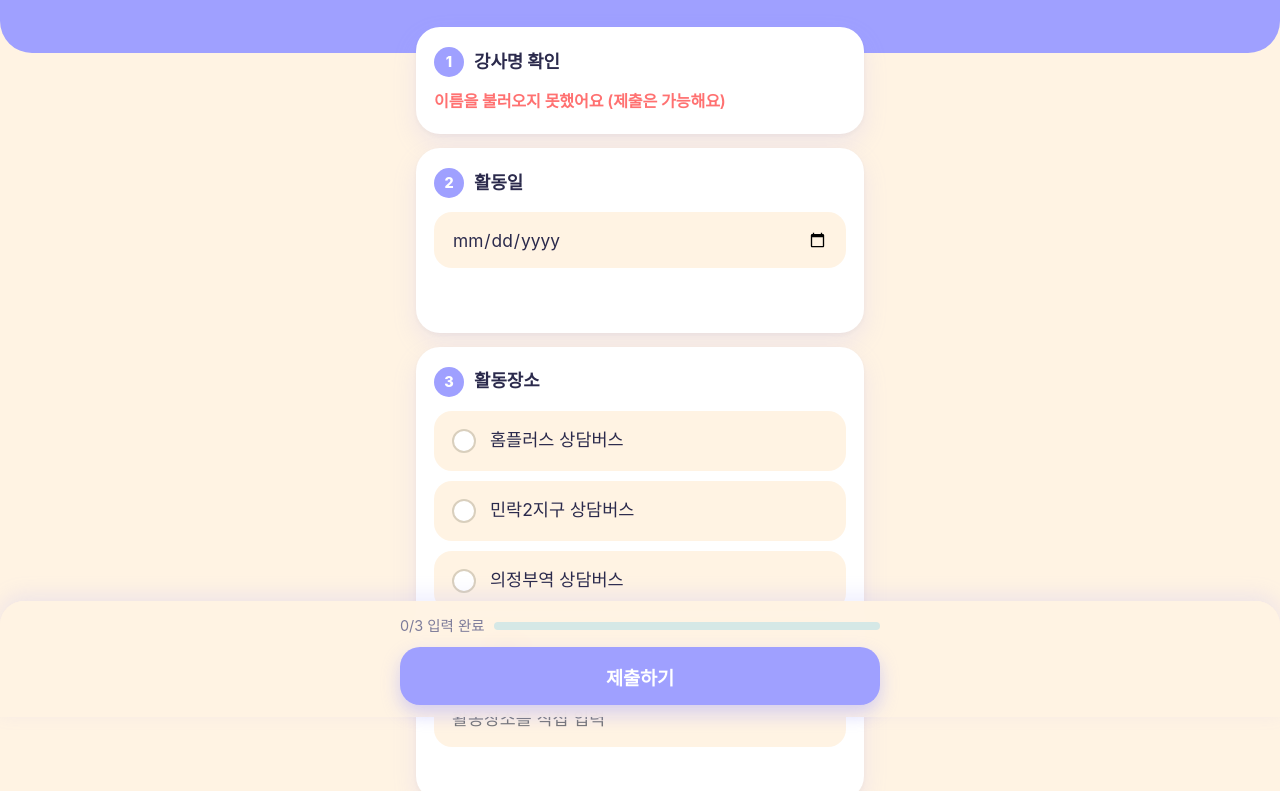
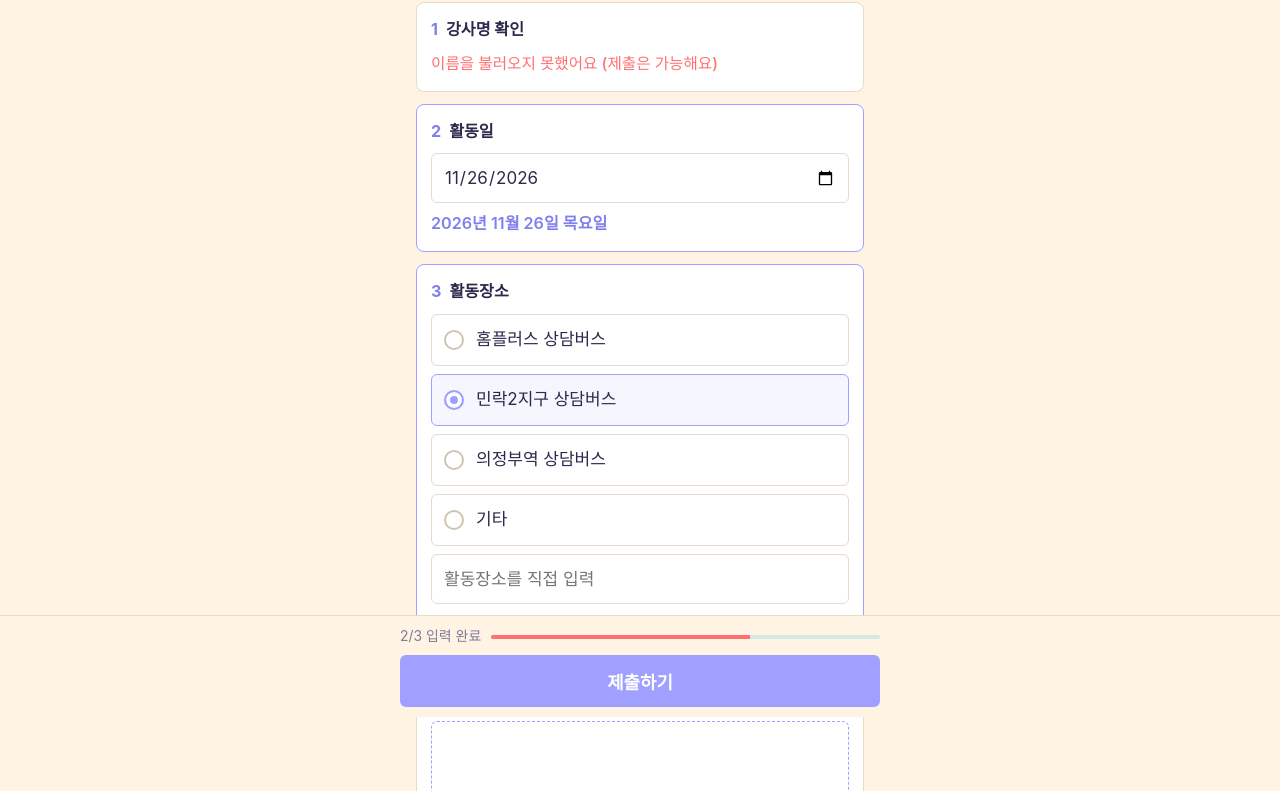
Before and after one commit to gluon00/forten1318, a plain HTML site: page Instructorfee.html in a window 1280 px wide. Shown: the part 83-874 px from the top of the page. Drawn offline with Linux system fonts and the light colour scheme; no server answers.

Commit message:
강사비지급내역서_01

```diff
--- a/Instructorfee.html
+++ b/Instructorfee.html
@@ -14,96 +14,83 @@
     --coral:#FF7171;        /* 포인트/오류 */
     --ink:#2b2a4c;
     --sub:#7c7b9a;
-    --line:#ece4d6;
+    --line:#e6dccb;
     --card:#ffffff;
-    --shadow:0 2px 4px rgba(43,42,76,.04),0 10px 24px rgba(159,160,255,.16)
   }
   *{box-sizing:border-box;-webkit-tap-highlight-color:transparent}
   html{font-size:17px}
   body{margin:0;background:var(--cream);color:var(--ink);line-height:1.5;
        font-family:-apple-system,BlinkMacSystemFont,"Apple SD Gothic Neo","Noto Sans KR","Malgun Gothic",sans-serif}
 
-  /* 상단 앱바 */
-  .appbar{background:var(--pri);color:#fff;border-radius:0 0 32px 32px;
-          padding:calc(34px + env(safe-area-inset-top)) 20px 64px;text-align:center;position:relative;overflow:hidden}
-  h1{position:relative;margin:0;font-size:1.5rem;font-weight:800;letter-spacing:-.02em}
+  /* 상단 */
+  .appbar{background:var(--pri);color:#fff;padding:calc(16px + env(safe-area-inset-top)) 16px 16px;text-align:center}
+  h1{margin:0;font-size:1.15rem;font-weight:700}
 
-  .wrap{max-width:480px;margin:-40px auto 0;padding:0 16px 170px;position:relative}
+  .wrap{max-width:480px;margin:0 auto;padding:12px 16px 150px}
 
   /* 카드 */
-  .sec{background:var(--card);border:2px solid transparent;border-radius:24px;padding:18px 16px 20px;
-       margin-top:14px;box-shadow:var(--shadow);overflow:hidden;transition:border-color .2s}
-  .sec.done{border-color:var(--mint)}
+  .sec{background:var(--card);border:1px solid var(--line);border-radius:8px;padding:14px 14px 16px;margin-top:12px}
+  .sec.done{border-color:var(--pri)}
   .sec.bad{border-color:var(--coral)}
-  .sec h2{display:flex;align-items:center;gap:10px;margin:0 0 14px;font-size:1.05rem;font-weight:800}
-  .num{width:30px;height:30px;border-radius:50%;background:var(--pri);color:#fff;font-size:.85rem;font-weight:800;
-       display:inline-flex;align-items:center;justify-content:center;flex:none;transition:background .2s}
-  .sec.done .num{background:#6fbfb4;font-size:0}
-  .sec.done .num::after{content:"✓";font-size:.95rem}
+  .sec h2{display:flex;align-items:center;gap:8px;margin:0 0 10px;font-size:.95rem;font-weight:700}
+  .num{color:var(--pri-dk);font-weight:700}
+  .sec.done .num{color:var(--pri-dk)}
 
   /* 입력칸 */
   input[type=date],input[type=text]{
-    display:block;width:100%;max-width:100%;min-width:0;min-height:56px;
-    padding:12px 16px;font-size:1.02rem;font-family:inherit;color:var(--ink);text-align:left;
-    background:var(--cream);border:2px solid transparent;border-radius:18px;
+    display:block;width:100%;max-width:100%;min-width:0;min-height:50px;
+    padding:10px 12px;font-size:1rem;font-family:inherit;color:var(--ink);text-align:left;
+    background:#fff;border:1px solid var(--line);border-radius:6px;
     -webkit-appearance:none;appearance:none}
   input[type=date]::-webkit-date-and-time-value{text-align:left;min-height:1.4em}
   input[type=date]::-webkit-calendar-picker-indicator{margin:0}
-  input[type=date],input[type=text]{transition:border-color .15s,box-shadow .15s,background .15s}
-  input:focus{outline:none;background:#fff;border-color:var(--pri);box-shadow:0 0 0 4px rgba(159,160,255,.22)}
+  input:focus{outline:none;border-color:var(--pri)}
 
   /* 강사명 */
-  .profile{display:flex;align-items:center;gap:14px}
-  .who{font-size:1.4rem;font-weight:800;letter-spacing:-.01em;line-height:1.3}
-  .who.empty{font-size:.95rem;font-weight:600;color:var(--coral)}
+  .who{font-size:1.15rem;font-weight:700}
+  .who.empty{font-size:.92rem;font-weight:500;color:var(--coral)}
 
   /* 활동일 */
-  .daytext{margin-top:12px;min-height:1.7em;font-size:1.05rem;font-weight:800;color:var(--pri-dk)}
+  .daytext{margin-top:8px;min-height:1.5em;font-size:.95rem;font-weight:600;color:var(--pri-dk)}
 
   /* 장소 선택 */
-  .opt{position:relative;display:flex;align-items:center;gap:14px;min-height:60px;padding:0 16px;margin-top:10px;
-       background:var(--cream);border:2px solid transparent;border-radius:18px;font-size:1.03rem;cursor:pointer;
-       transition:border-color .15s,background .15s}
+  .opt{position:relative;display:flex;align-items:center;gap:12px;min-height:52px;padding:0 12px;margin-top:8px;
+       background:#fff;border:1px solid var(--line);border-radius:6px;font-size:1rem;cursor:pointer}
   .opt:first-child{margin-top:0}
   .opt input{position:absolute;opacity:0;width:0;height:0}
-  .dot{width:24px;height:24px;border-radius:50%;border:2px solid #d9cfbd;background:#fff;flex:none;
-       transition:border-color .15s,background .15s,box-shadow .15s}
-  .opt input:checked + .dot{border-color:var(--pri);background:var(--pri);box-shadow:inset 0 0 0 5px #fff}
-  .opt input:focus-visible + .dot{box-shadow:0 0 0 4px rgba(159,160,255,.3)}
-  .opt.on{border-color:var(--pri);background:#f1f1ff;font-weight:800}
-  #etc{margin-top:10px}
-  .note{margin:12px 0 0;font-size:.88rem;color:var(--pri-dk);min-height:1.3em}
+  .dot{width:20px;height:20px;border-radius:50%;border:2px solid #cfc4b0;background:#fff;flex:none}
+  .opt input:checked + .dot{border-color:var(--pri);background:var(--pri);box-shadow:inset 0 0 0 4px #fff}
+  .opt input:focus-visible + .dot{outline:2px solid var(--pri);outline-offset:2px}
+  .opt.on{border-color:var(--pri);background:#f6f6ff}
+  #etc{margin-top:8px}
+  .note{margin:10px 0 0;font-size:.85rem;color:var(--sub);min-height:1.2em}
 
   /* 서명 */
   .sigbox{position:relative}
-  canvas{display:block;width:100%;aspect-ratio:600/240;background:#fff;border:2px dashed var(--pri);
-         border-radius:18px;touch-action:none}
-  .sigbox::after{content:"";position:absolute;left:8%;right:8%;bottom:26%;border-bottom:1px solid var(--line);pointer-events:none}
+  canvas{display:block;width:100%;aspect-ratio:600/240;background:#fff;border:1px dashed var(--pri);
+         border-radius:6px;touch-action:none}
   .ph{position:absolute;inset:0;display:flex;align-items:center;justify-content:center;
-      color:#b3b2cf;font-size:1rem;pointer-events:none;z-index:1}
-  .ghost{margin-left:auto;min-height:38px;padding:0 16px;font-size:.88rem;font-weight:700;color:var(--ink);
-         background:var(--mint);border:0;border-radius:999px}
-  .ghost:active{filter:brightness(.95)}
+      color:#b3b2cf;font-size:.95rem;pointer-events:none;z-index:1}
+  .ghost{margin-left:auto;min-height:32px;padding:0 12px;font-size:.85rem;font-weight:600;color:var(--ink);
+         background:var(--mint);border:0;border-radius:6px}
 
   /* 메시지 */
-  #msg{display:none;margin-top:16px;padding:15px 16px;border-radius:18px;font-size:.95rem;line-height:1.55}
+  #msg{display:none;margin-top:12px;padding:12px 14px;border-radius:6px;font-size:.92rem;line-height:1.55}
   #msg.err{display:block;background:#ffe9e9;color:#d64545}
   #msg.ok{display:block;background:var(--mint);color:#2f6b62}
-  #msg a{color:inherit;font-weight:800}
+  #msg a{color:inherit;font-weight:700}
 
   /* 하단 고정 바 */
-  .bar{position:fixed;left:0;right:0;bottom:0;background:rgba(255,243,227,.94);
-       -webkit-backdrop-filter:blur(10px);backdrop-filter:blur(10px);
-       border-radius:24px 24px 0 0;box-shadow:0 -6px 20px rgba(159,160,255,.18);
-       padding:14px 16px calc(12px + env(safe-area-inset-bottom))}
+  .bar{position:fixed;left:0;right:0;bottom:0;background:var(--cream);border-top:1px solid var(--line);
+       padding:10px 16px calc(10px + env(safe-area-inset-bottom))}
   .bar > div{max-width:480px;margin:0 auto}
-  .prog{display:flex;align-items:center;gap:10px;margin-bottom:10px;font-size:.85rem;color:var(--sub)}
-  .track{flex:1;height:8px;background:var(--mint);border-radius:999px;overflow:hidden}
-  .track i{display:block;height:100%;width:0;background:var(--coral);border-radius:999px;transition:width .25s}
-  #submit{width:100%;min-height:58px;font-size:1.1rem;font-weight:800;letter-spacing:-.01em;color:#fff;
-          background:var(--pri);border:0;border-radius:20px;box-shadow:0 8px 18px rgba(159,160,255,.45)}
+  .prog{display:flex;align-items:center;gap:10px;margin-bottom:8px;font-size:.82rem;color:var(--sub)}
+  .track{flex:1;height:4px;background:var(--mint);border-radius:2px;overflow:hidden}
+  .track i{display:block;height:100%;width:0;background:var(--coral);transition:width .25s}
+  #submit{width:100%;min-height:52px;font-size:1.05rem;font-weight:700;color:#fff;
+          background:var(--pri);border:0;border-radius:6px}
   #submit:active{background:var(--pri-dk)}
-  #submit:disabled{background:#cfd0ff;box-shadow:none}
+  #submit:disabled{background:#cfd0ff}
 </style>
 </head>
 <body>
@@ -114,11 +101,7 @@
 <div class="wrap">
   <section class="sec" id="s0">
     <h2><span class="num">1</span>강사명 확인</h2>
-    <div class="profile">
-      <div>
-        <div class="who" id="who">불러오는 중...</div>
-      </div>
-    </div>
+    <div class="who" id="who">불러오는 중...</div>
   </section>
 
   <section class="sec" id="s1">
@@ -160,6 +143,13 @@ const CONFIG = {
 };
 const DAYS = ['일','월','화','수','목','금','토'];
 const $ = id => document.getElementById(id);
+
+/* 오늘 날짜 (기기 현지 시간 기준, yyyy-mm-dd) */
+function todayStr() {
+  const t = new Date();
+  const p = n => String(n).padStart(2, '0');
+  return t.getFullYear() + '-' + p(t.getMonth() + 1) + '-' + p(t.getDate());
+}
 
 /* 진행 상태 표시 */
 function mark(id, on) { $(id).classList.toggle('done', !!on); }
@@ -227,7 +217,7 @@ box.addEventListener('change', () => {
 });
 
 /* 활동일 → 요일 → 장소 자동 선택 */
-$('date').addEventListener('change', () => {
+function onDateChange() {
   hideMsg();
   const v = $('date').value;
   if (!v) { $('dayText').textContent = ''; update(); return; }
@@ -244,7 +234,8 @@ $('date').addEventListener('change', () => {
     $('note').textContent = '수·목·금이 아니에요. 장소를 직접 선택해 주세요.';
   }
   refreshPlace(); update();
-});
+}
+$('date').addEventListener('change', onDateChange);
 $('etc').addEventListener('input', () => { hideMsg(); update(); });
 
 /* 서명 */
@@ -311,9 +302,10 @@ $('submit').addEventListener('click', async () => {
     const m = $('msg'); m.className = 'ok';
     m.innerHTML = `제출이 완료됐어요.<br><a href="${data.url}" target="_blank" rel="noopener">완성된 문서 열기</a>`;
     clearSig();
-    $('date').value = ''; $('dayText').textContent = ''; $('note').textContent = '';
-    document.querySelectorAll('input[name=place]').forEach(r => r.checked = false);
-    $('etc').value = ''; refreshPlace(); update();
+    $('etc').value = '';
+    $('date').value = todayStr(); onDateChange();   // 활동일은 다시 오늘로
+    m.className = 'ok';
+    m.innerHTML = `제출이 완료됐어요.<br><a href="${data.url}" target="_blank" rel="noopener">완성된 문서 열기</a>`;
     m.scrollIntoView({ behavior: 'smooth', block: 'center' });
   } catch (err) {
     const m = $('msg'); m.className = 'err';
@@ -323,7 +315,9 @@ $('submit').addEventListener('click', async () => {
   }
 });
 
-update();
+/* 시작 시 활동일 기본값 = 작성일(오늘) */
+$('date').value = todayStr();
+onDateChange();
 </script>
 </body>
 </html>
```
